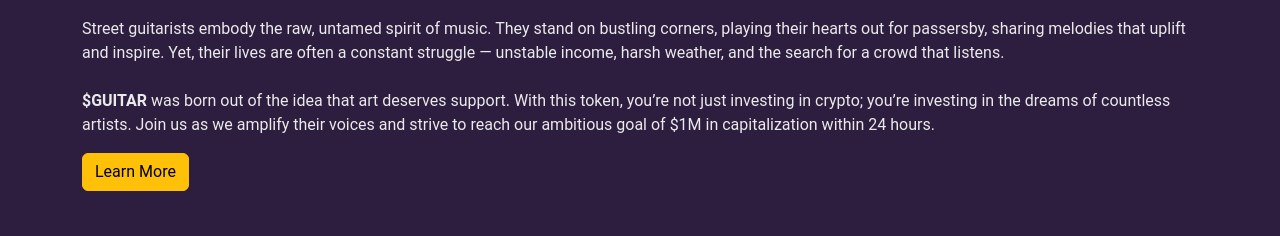
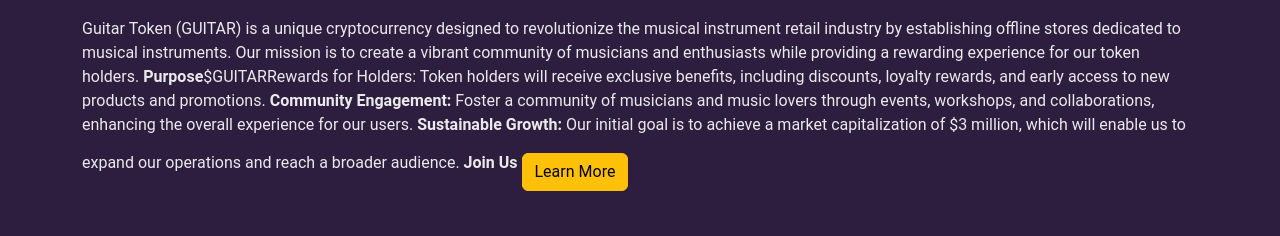
Before and after one commit to sendtelegram94/freeguitar, a plain HTML site: page index.html in a window 1280 px wide. Shown: the part 188-424 px from the top of the page. Drawn offline with nearby package versions, Linux system fonts and the light colour scheme.

Commit message:
Update index.html

```diff
--- a/index.html
+++ b/index.html
@@ -91,11 +91,19 @@
         <section class="mb-5">
             <h2 class="section-title">About $GUITAR</h2>
             <p>
-                Street guitarists embody the raw, untamed spirit of music. They stand on bustling corners, playing their hearts out for passersby, sharing melodies that uplift and inspire.
-                Yet, their lives are often a constant struggle — unstable income, harsh weather, and the search for a crowd that listens.
-                <br><br>
-                <strong>$GUITAR</strong> was born out of the idea that art deserves support. With this token, you’re not just investing in crypto; you’re investing in the dreams of countless artists. Join us as we amplify their voices and strive to reach our ambitious goal of $1M in capitalization within 24 hours.
-                <br>
+                Guitar Token (GUITAR) is a unique cryptocurrency designed to revolutionize the musical instrument retail industry by establishing offline stores dedicated to musical instruments. Our mission is to create a vibrant community of musicians and enthusiasts while providing a rewarding experience for our token holders.
+
+
+                <strong>Purpose</strong
+<strong>$GUITAR</strong aims to bridge the gap between the digital and physical worlds by opening a network of offline music stores that offer a wide range of musical instruments and accessories. By leveraging blockchain technology, we will create a transparent and rewarding ecosystem for our users, ensuring that every holder of Guitar Token benefits from our growth and success.
+
+<strong>Rewards for Holders:</strong> Token holders will receive exclusive benefits, including discounts, loyalty rewards, and early access to new products and promotions.
+
+<strong>Community Engagement:</strong> Foster a community of musicians and music lovers through events, workshops, and collaborations, enhancing the overall experience for our users.
+
+<strong>Sustainable Growth:</strong> Our initial goal is to achieve a market capitalization of $3 million, which will enable us to expand our operations and reach a broader audience.
+
+ <strong>Join Us</strong>
                 <a href="LINK_TO_TOKEN_PAGE" class="btn btn-warning mt-3">Learn More</a> <!-- Replace LINK_TO_TOKEN_PAGE -->
             </p>
         </section>
```
